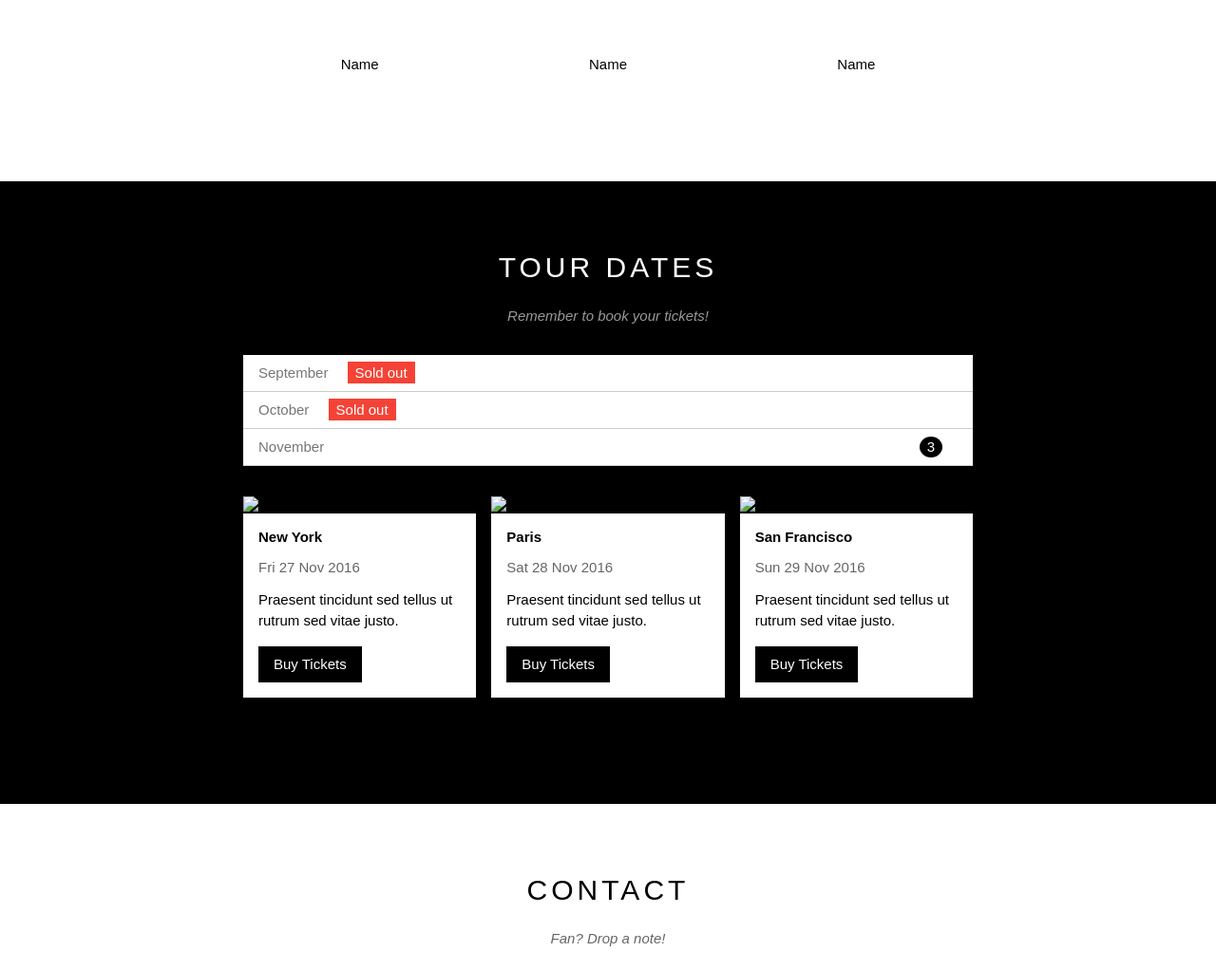
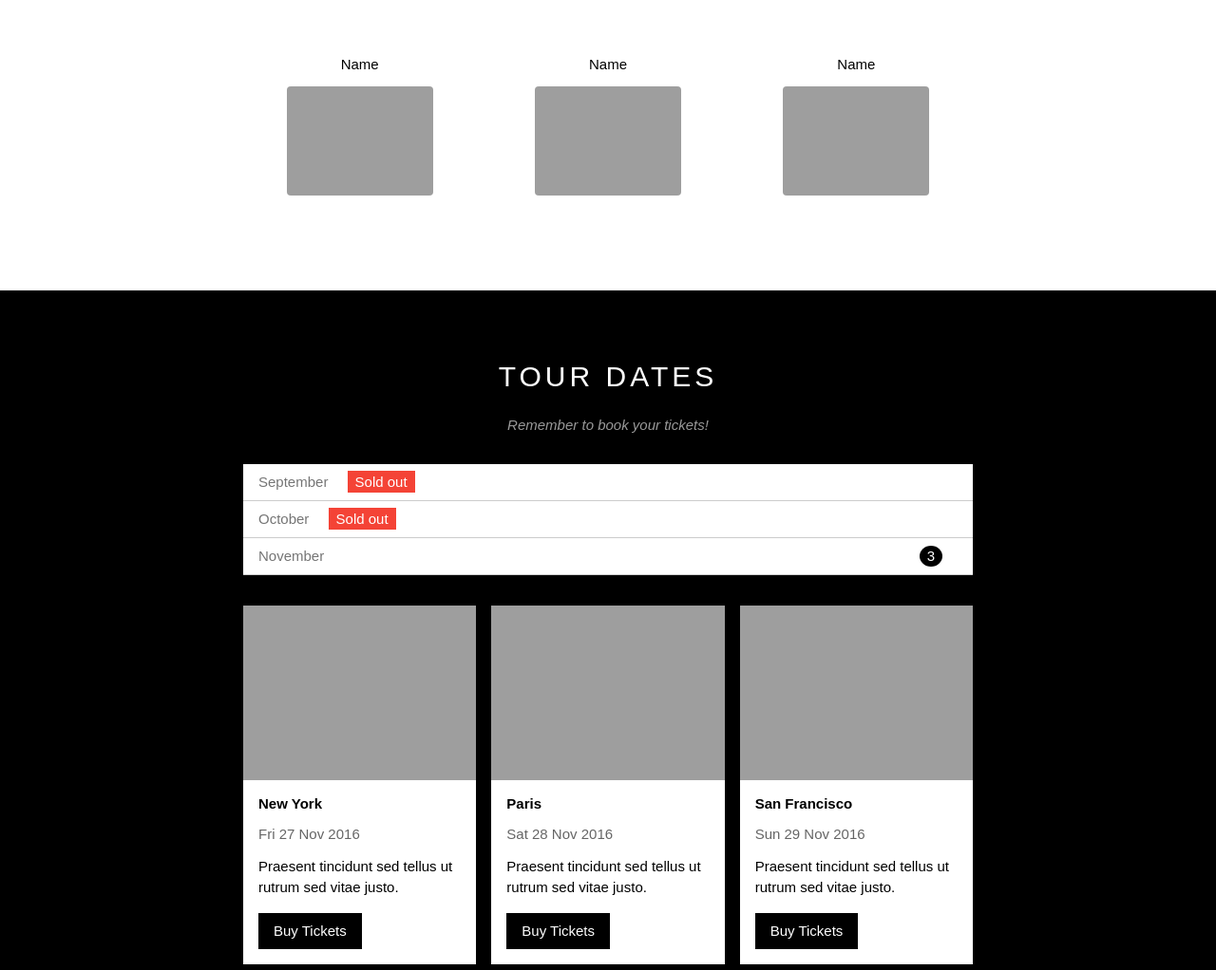
Before and after one commit to HoangKimThanh/webtheband, a plain HTML site: page index.html in a window 1280 px wide. Shown: the part 1012-2034 px from the top of the page at 95% size. Drawn offline with Linux system fonts and the light colour scheme; the site is published under a folder, as on GitHub Pages, so addresses that start at the root find nothing.

Commit message:
modify indexl.html 2

```diff
--- a/index.html
+++ b/index.html
@@ -62,15 +62,15 @@
                 <div class="row">
                     <div class="col col-3 member mt-16 s-col-full text-center">
                         <p class="name-member mt-16 font-15">Name</p>
-                        <img class="img-member" src="/assets/img/bandmember/member1.jpg" alt="">
+                        <img class="img-member" src="./assets/img/bandmember/member1.jpg" alt="">
                     </div>
                     <div class="col col-3 member mt-16 s-col-full text-center">
                         <p class="name-member mt-16 font-15">Name</p>
-                        <img class="img-member" src="/assets/img/bandmember/member1.jpg" alt="">
+                        <img class="img-member" src="./assets/img/bandmember/member1.jpg" alt="">
                     </div>
                     <div class="col col-3 member mt-16 s-col-full text-center">
                         <p class="name-member mt-16 font-15">Name</p>
-                        <img class="img-member" src="/assets/img/bandmember/member1.jpg" alt="">
+                        <img class="img-member" src="./assets/img/bandmember/member1.jpg" alt="">
                     </div>
                 </div>
             </div>
@@ -90,7 +90,7 @@
 
                 <div class="row">
                     <div class="col col-3 s-col-full mb-16">
-                        <img class="img-place" src="/assets/img/listplace/newyork.jpg" alt="New York">
+                        <img class="img-place" src="./assets/img/listplace/newyork.jpg" alt="New York">
                         <div class="place-content font-15">
                             <h3 class="name-place">New York</h3>
                             <p class="date-place">Fri 27 Nov 2016</p>
@@ -100,7 +100,7 @@
                     </div>
 
                     <div class="col col-3 s-col-full mb-16">
-                        <img class="img-place" src="/assets/img/listplace/paris.jpg" alt="Paris">
+                        <img class="img-place" src="./assets/img/listplace/paris.jpg" alt="Paris">
                         <div class="place-content font-15">
                             <h3 class="name-place">Paris</h3>
                             <p class="date-place">Sat 28 Nov 2016</p>
@@ -110,7 +110,7 @@
                     </div>
 
                     <div class="col col-3 s-col-full mb-16">
-                        <img class="img-place" src="/assets/img/listplace/sanfran.jpg" alt="San Francisco">
+                        <img class="img-place" src="./assets/img/listplace/sanfran.jpg" alt="San Francisco">
                         <div class="place-content font-15">
                             <h3 class="name-place">San Francisco</h3>
                             <p class="date-place">Sun 29 Nov 2016</p>
```
